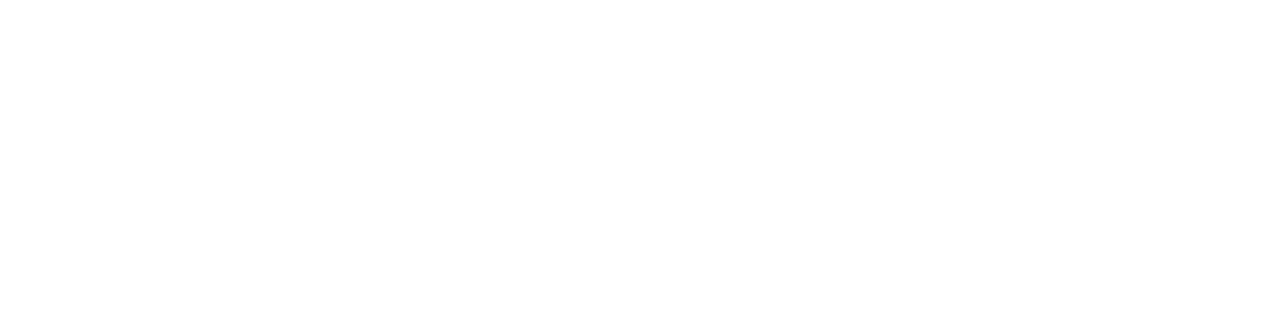
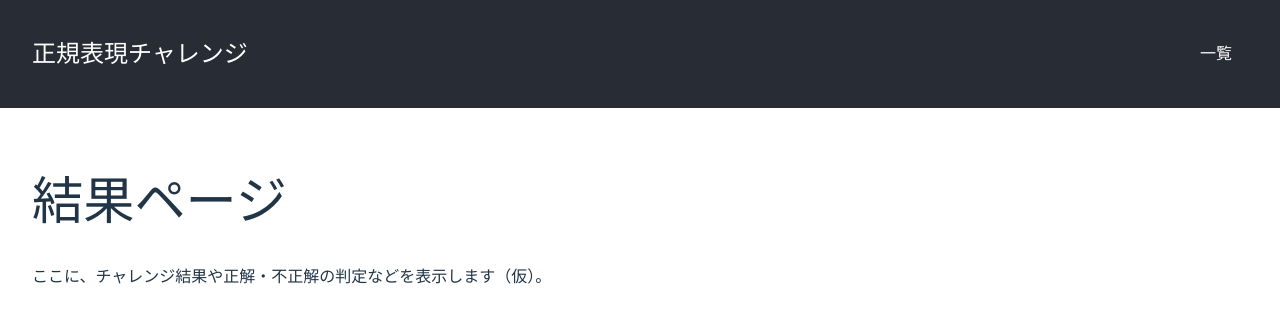
Before and after one commit to ishi720/regex-challenge, a React (Vite) app: page /result in a window 1280 px wide. Before the commit this address had no page. Shown: the top 322 px of the page. Built offline with nearby package versions, Linux system fonts and the light colour scheme.

Commit message:
ホーム画面と結果画面を準備

```diff
--- a/src/App.tsx
+++ b/src/App.tsx
@@ -1,15 +1,19 @@
 import React from 'react';
 import { BrowserRouter, Routes, Route } from 'react-router-dom';
 
+import HomePage from './pages/HomePage';
 import ListPage from './pages/ListPage';
 import ChallengePage from './pages/ChallengePage';
+import ResultPage from './pages/ResultPage';
 
 const App: React.FC = () => {
   return (
     <BrowserRouter>
       <Routes>
-        <Route path="/" element={<ListPage />} />
+        <Route path="/" element={<HomePage />} />
+        <Route path="/list" element={<ListPage />} />
         <Route path="/challenge/:id" element={<ChallengePage />} />
+        <Route path="/result" element={<ResultPage />} />
       </Routes>
     </BrowserRouter>
   );
--- /dev/null
+++ b/src/pages/HomePage.tsx
@@ -0,0 +1,18 @@
+import React from 'react';
+import Header from '../components/Header';
+import { Link } from 'react-router-dom';
+
+const HomePage: React.FC = () => {
+  return (
+    <>
+      <Header />
+      <div style={{ padding: '2rem' }}>
+        <h1>正規表現チャレンジへようこそ！</h1>
+        <p>このアプリでは正規表現の問題を解いて、腕を磨くことができます。</p>
+        <Link to="/list">▶ チャレンジ一覧へ進む</Link>
+      </div>
+    </>
+  );
+};
+
+export default HomePage;
--- /dev/null
+++ b/src/pages/ResultPage.tsx
@@ -0,0 +1,16 @@
+import React from 'react';
+import Header from '../components/Header';
+
+const ResultPage: React.FC = () => {
+  return (
+    <>
+      <Header />
+      <div style={{ padding: '2rem' }}>
+        <h1>結果ページ</h1>
+        <p>ここに、チャレンジ結果や正解・不正解の判定などを表示します（仮）。</p>
+      </div>
+    </>
+  );
+};
+
+export default ResultPage;
```
